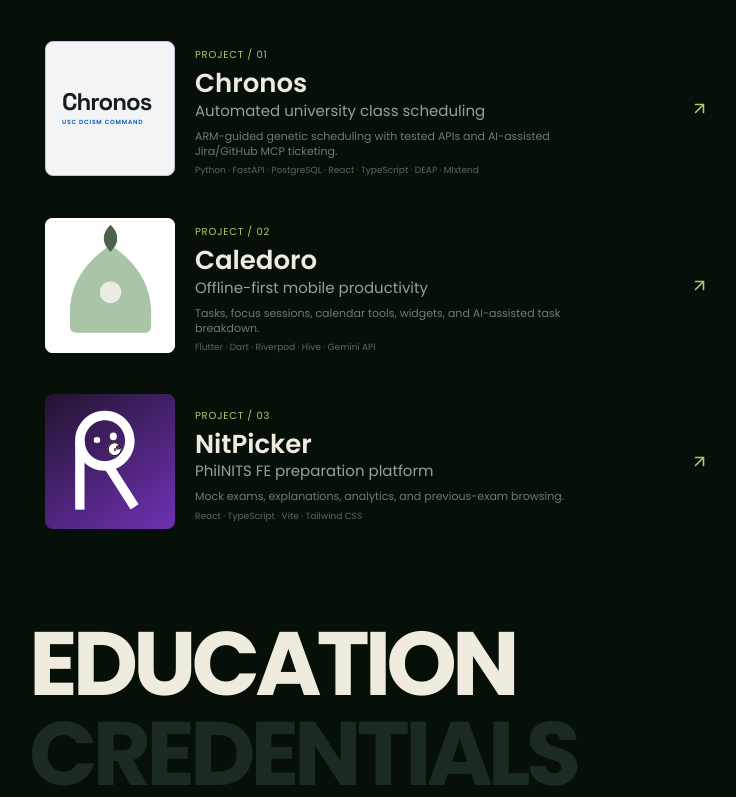
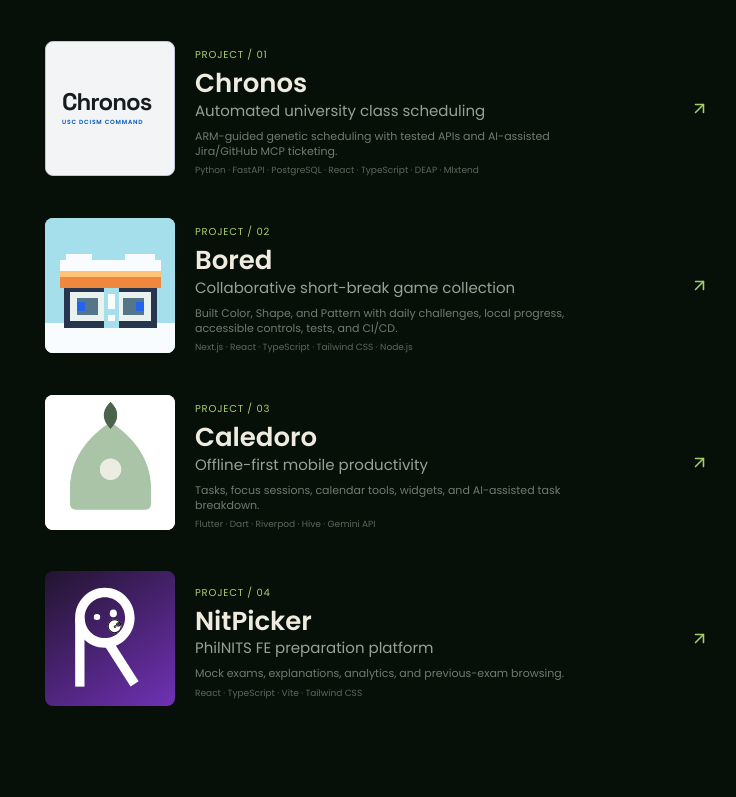
Before and after one commit to choonhows/choonhows.github.io, a React (Vite) app: page / in a window 1280 px wide. Shown: the part 1228-2025 px from the top of the page, without its empty margins (485-1221 px from the left). Built offline with nearby package versions, Linux system fonts and the light colour scheme; no server answers.

Commit message:
feat: add Bored to portfolio and CV

```diff
--- a/src/App.tsx
+++ b/src/App.tsx
@@ -48,6 +48,15 @@ const projects = [
   },
   {
     number: '02',
+    title: 'Bored',
+    kind: 'Collaborative short-break game collection',
+    summary: 'Built Color, Shape, and Pattern with daily challenges, local progress, accessible controls, tests, and CI/CD.',
+    stack: 'Next.js · React · TypeScript · Tailwind CSS · Node.js',
+    href: 'https://bored.dcism.org',
+    visual: 'bored',
+  },
+  {
+    number: '03',
     title: 'Caledoro',
     kind: 'Offline-first mobile productivity',
     summary: 'Tasks, focus sessions, calendar tools, widgets, and AI-assisted task breakdown.',
@@ -56,7 +65,7 @@ const projects = [
     visual: 'caledoro',
   },
   {
-    number: '03',
+    number: '04',
     title: 'NitPicker',
     kind: 'PhilNITS FE preparation platform',
     summary: 'Mock exams, explanations, analytics, and previous-exam browsing.',
@@ -138,10 +147,16 @@ function ProjectPreview({ visual, title }: { visual: (typeof projects)[number]['
     )
   }
 
+  const previewAssets = {
+    bored: 'bored-logo.svg',
+    caledoro: 'caledoro-logo.png',
+    nitpicker: 'nitpicker-logo.svg',
+  } as const
+
   return (
     <div className={`project-preview ${visual}-preview`}>
       <img
-        src={assetPath(visual === 'caledoro' ? 'caledoro-logo.png' : 'nitpicker-logo.svg')}
+        src={assetPath(previewAssets[visual])}
         alt={`${title} logo`}
         loading="lazy"
       />
@@ -336,7 +351,7 @@ function App() {
             <p className="hero-intro">I turn ideas into reliable mobile and web systems, from offline-first applications to tested APIs and automated scheduling workflows.</p>
 
             <div className="hero-stats reveal" aria-label="Portfolio highlights">
-              <div><strong>03</strong><span>FEATURED<br />PROJECTS</span></div>
+              <div><strong>04</strong><span>FEATURED<br />PROJECTS</span></div>
               <div><strong>2027</strong><span>EXPECTED<br />GRADUATION</span></div>
             </div>
 
--- a/src/styles.css
+++ b/src/styles.css
@@ -273,6 +273,8 @@ img { display: block; max-width: 100%; }
 .caledoro-preview img { width: 100%; height: 100%; object-fit: cover; }
 .nitpicker-preview { background: linear-gradient(145deg, #22142f, #7031b5); }
 .nitpicker-preview img { width: 82%; height: 82%; object-fit: contain; }
+.bored-preview { background: #a5dfeb; }
+.bored-preview img { width: 100%; height: 100%; object-fit: cover; image-rendering: pixelated; }
 .chronos-preview { padding: 16px; place-items: center start; color: #191c1e; background: #f2f4f6; border: 1px solid #c2c6d6; }
 .chronos-brand { display: flex; flex-direction: column; align-items: flex-start; transition: transform .45s var(--ease); }
 .chronos-brand strong { font-family: 'Space Grotesk', 'Poppins', sans-serif; font-size: 24px; font-weight: 700; line-height: 1; letter-spacing: -.04em; }
```
Also changed, not shown: public/bored-logo.svg (added), 1 other file (tests, documents, lock files or other folders).
